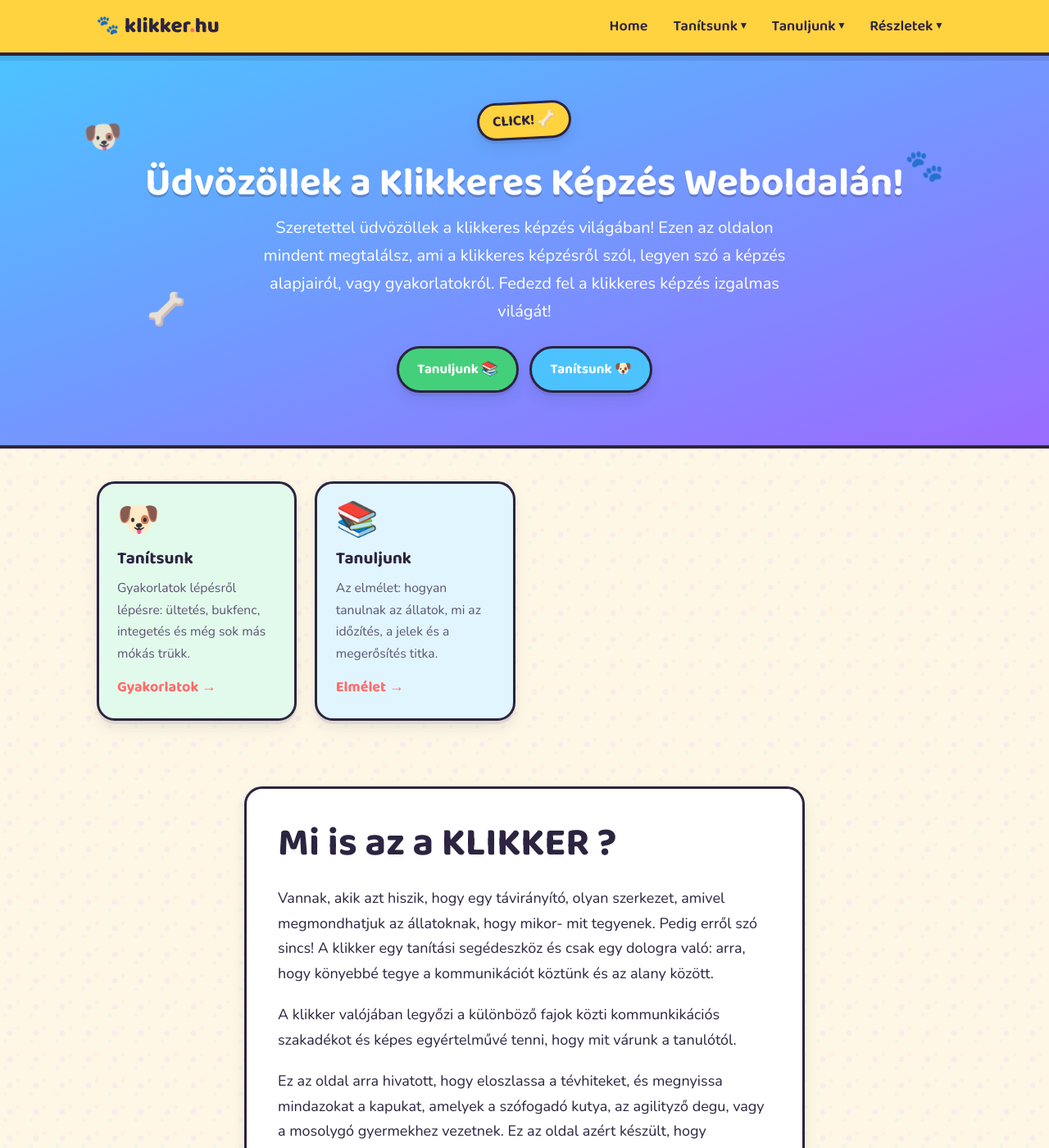
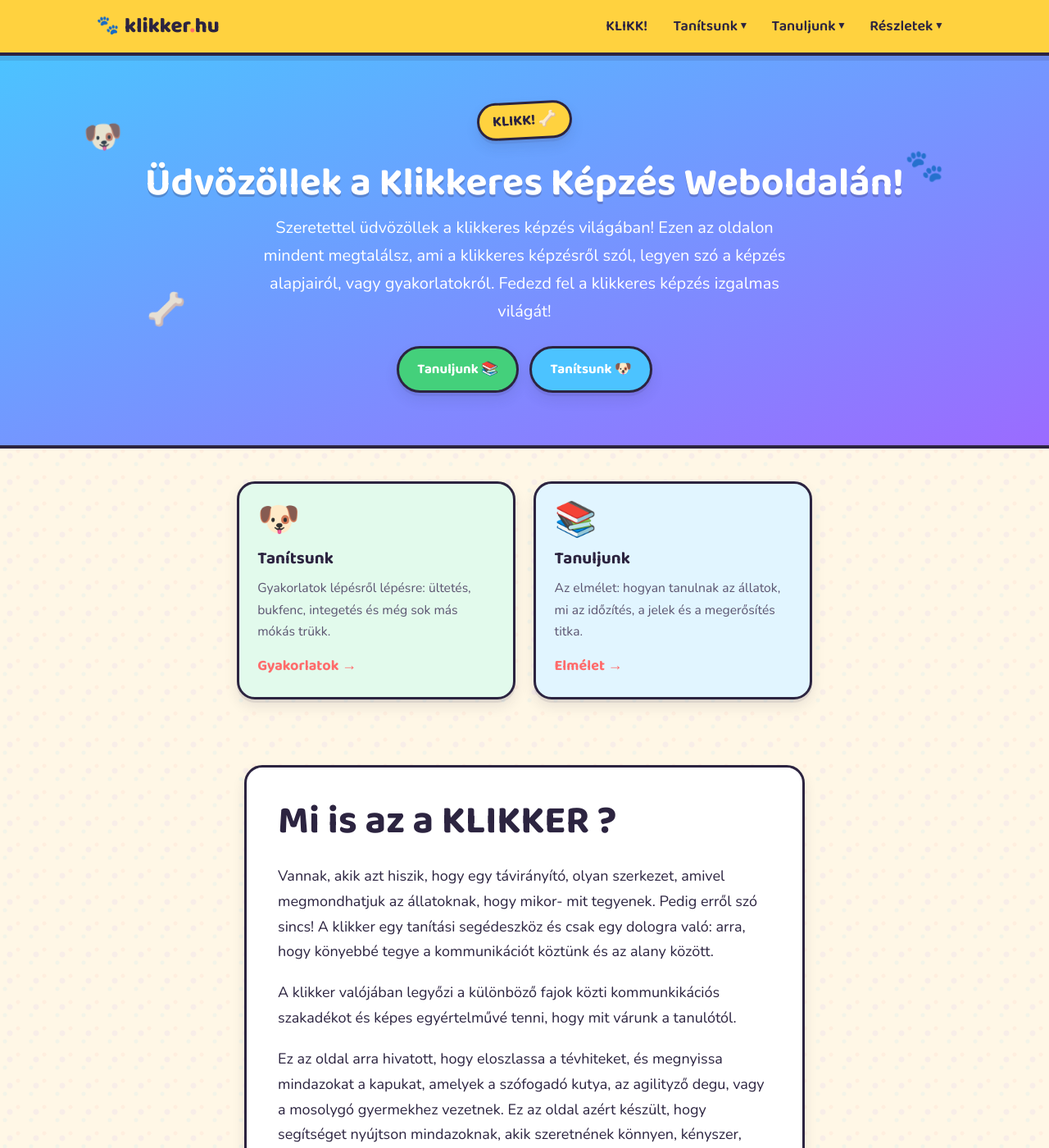
Before and after one commit to kutyasuli/klikker.hu, a Jekyll site: the page built from index.md, in a window 1280 px wide and 1400 px high. Shown: the whole window at 82% size. Built offline with Jekyll 4.4.1, drawn with Linux system fonts in a browser that asks for light colours.

Commit message:
kis javítások

```diff
--- a/_data/navigation.yml
+++ b/_data/navigation.yml
@@ -1,6 +1,6 @@
 # Site navigation links
 
-- title: Home
+- title: KLIKK!
   url: /
 
 - title: Tanítsunk
--- a/css/main.scss
+++ b/css/main.scss
@@ -186,10 +186,10 @@ h3 { font-size: 1.35rem; }
    Card grids
    ========================================================================= */
 .card-grid {
-  display: grid; gap: 1.4rem;
-  grid-template-columns: repeat(auto-fill, minmax(240px, 1fr));
+  display: flex; flex-wrap: wrap; gap: 1.4rem; justify-content: center;
   list-style: none; margin: 0; padding: 0;
 }
+.card-grid > li { flex: 1 1 240px; max-width: 340px; }
 .card {
   display: flex; flex-direction: column;
   background: var(--paper); border: 3px solid var(--ink); border-radius: var(--radius);
--- a/index.md
+++ b/index.md
@@ -10,7 +10,7 @@ title: "Kezdőlap"
     <span class="hero__bubble">🐾</span>
   </div>
   <div class="hero__inner">
-    <span class="hero__badge">CLICK! 🦴</span>
+    <span class="hero__badge">KLIKK! 🦴</span>
     <h1>Üdvözöllek a Klikkeres Képzés Weboldalán!</h1>
     <p class="hero__lead">Szeretettel üdvözöllek a klikkeres képzés világában! Ezen az oldalon mindent megtalálsz, ami a klikkeres képzésről szól, legyen szó a képzés alapjairól, vagy gyakorlatokról. Fedezd fel a klikkeres képzés izgalmas világát!</p>
     <div class="hero__actions">
```
